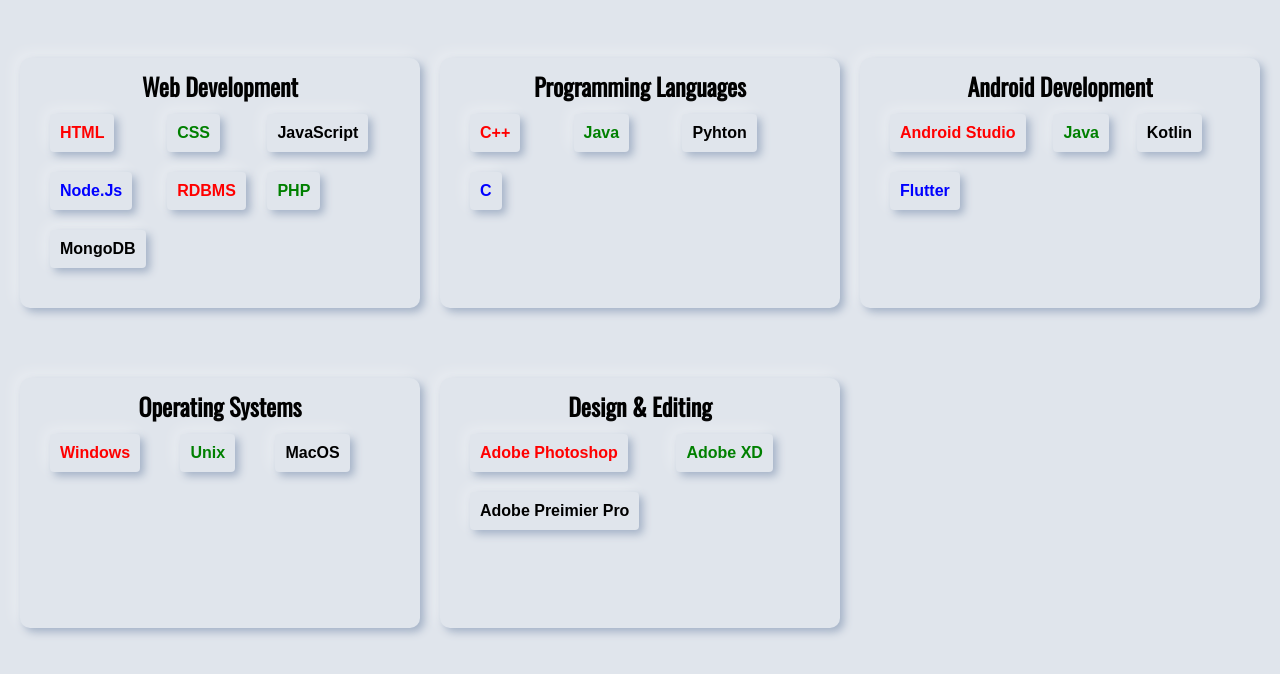
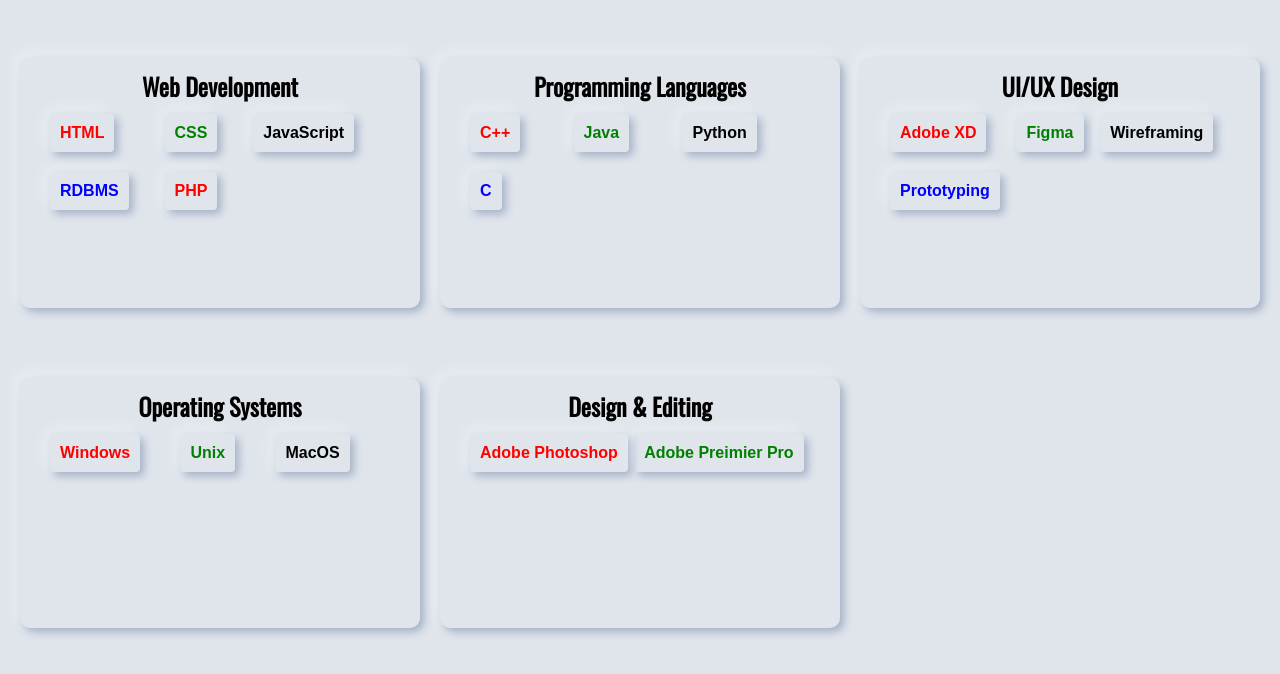
Before and after one commit to deathemporer/Nitin, a plain HTML site: page index.html in a window 1280 px wide. Shown: the part 2502-3176 px from the top of the page. Drawn offline with nearby package versions, Linux system fonts and the light colour scheme.

Commit message:
updated index.html

```diff
--- a/index.html
+++ b/index.html
@@ -135,16 +135,10 @@
                     JavaScript
                 </div>
                 <div id="item">
-                    Node.Js
-                </div>
-                <div id="item">
                     RDBMS
                 </div>
                 <div id="item">
                     PHP
-                </div>
-                <div id="item">
-                    MongoDB
                 </div>
             </div>
         </div>
@@ -159,7 +153,7 @@
                     Java
                 </div>
                 <div id="item">
-                    Pyhton
+                    Python
                 </div>
                 <div id="item">
                     C
@@ -168,19 +162,19 @@
         </div>
 
         <div id="skillcard">
-            <h1>Android Development</h1>
+            <h1>UI/UX Design</h1>
             <div id="skillitem">
                 <div id="item">
-                    Android Studio
+                    Adobe XD
                 </div>
                 <div id="item">
-                    Java
+                    Figma
                 </div>
                 <div id="item">
-                    Kotlin
+                    Wireframing
                 </div>
                 <div id="item">
-                    Flutter
+                    Prototyping
                 </div>
             </div>
         </div>
@@ -206,9 +200,6 @@
             <div id="skillitem" style="grid-template-columns: auto auto;">
                 <div id="item">
                    Adobe Photoshop
-                </div>
-                <div id="item">
-                  Adobe XD
                 </div>
                 <div id="item">
                     Adobe Preimier Pro
```
